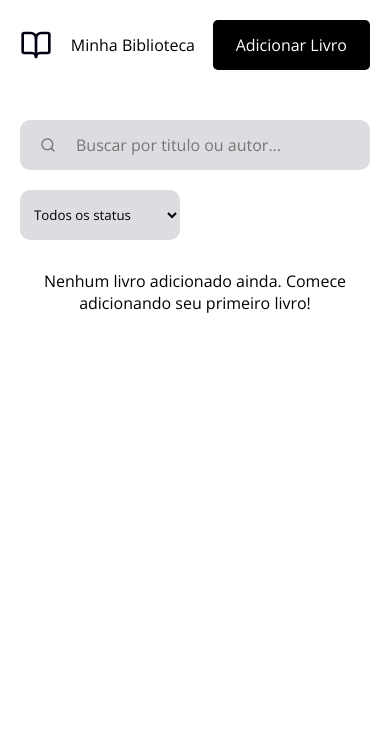
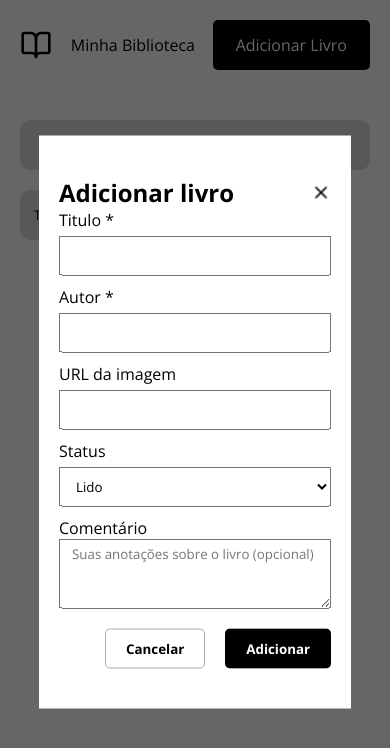
Before and after one commit to rafamoreira11/library-management, a React (Vite) app: page / in a window 390 px wide. Both pictures are taken after a click on the element "Adicionar Livro". Shown: the top 748 px of the page. Built offline with nearby package versions, Linux system fonts and the light colour scheme.

Commit message:
Adicionando Modal (Adicionar livro) / Adicionando responsividade

```diff
--- a/src/components/header/index.jsx
+++ b/src/components/header/index.jsx
@@ -3,7 +3,9 @@ import Plus from '../../assets/plus-icon.png'
 import './header.css'
 
 
-function Header() {
+function Header({ abrirModal }) {
+
+
 
   return (
 
@@ -12,7 +14,7 @@ function Header() {
                 <img src={Logo} alt="logo" className="heaer-logo-img" />
                 <h1 className="header-logo-name">Minha Biblioteca</h1>
             </article>
-            <article className="header-button">
+            <article className="header-button" onClick={abrirModal}>
                 <img src={Plus} alt="plus-icon" className='plus-icon'/>
                 <p className="header-button-text">Adicionar Livro</p>
             </article>
--- /dev/null
+++ b/src/components/modal/index.jsx
@@ -0,0 +1,42 @@
+import Close from '../../assets/close.png'
+import './modal.css'
+
+function Modal({fecharModal}) {
+
+    return (
+        <div className='modal-container'>
+            <div className="modal-background"></div>
+            <section className='modal-content'>
+                <header className='modal-header'>
+                    <h1 className="modal-header-text">Adicionar livro</h1>
+                    <img src={Close} alt="close-icon" className="close-modal-icon" onClick={fecharModal}/>
+                </header>
+                <section className='form-container'>
+                    <form action="#" className='form-cadastro'>
+                        <label className='input-label'>Titulo *</label>
+                        <input type="text" className="form-input" required/>
+                        <label className='input-label'>Autor *</label>
+                        <input type="text" className="form-input" required/>
+                        <label className='input-label'>URL da imagem</label>
+                        <input type="text" className="form-input" />
+                        <label className='input-label'>Status</label>
+                        <select type="text" className="form-input">
+                            <option value="">Lido</option>
+                            <option value="">Lendo</option>
+                            <option value="">Quero ler</option>
+                        </select>
+                        <label className='input-label'>Comentário</label>
+                        <textarea className="form-textarea" placeholder='Suas anotações sobre o livro (opcional)'/>
+                    </form>
+                </section>
+                <footer className='footer-buttons'>
+                    <button className='btn-cancel' onClick={fecharModal}>Cancelar</button>
+                    <button className='btn-add' onClick={fecharModal}>Adicionar</button>
+                </footer>
+            </section>
+        </div>
+    )
+}
+
+
+export default Modal
--- /dev/null
+++ b/src/components/modal/modal.css
@@ -0,0 +1,84 @@
+.modal-background{
+    position: fixed;
+    top: 0;
+    left: 0;
+    width: 100%;
+    height: 100%;
+    background-color: rgba(0,0,0,0.6);
+    z-index: 5;
+}
+
+.modal-content{
+    width: 50%;
+    top: 50%;
+    left: 50%;
+    transform: translate(-50%, -50%);
+    background-color: #fff;
+    position: fixed;
+    z-index: 10;
+}
+
+.modal-content{
+    padding: 40px 20px 40px 20px ;
+}
+
+.close-modal-icon{
+    cursor: pointer;
+    width: 20px;
+}
+
+.form-cadastro{
+    display: flex;
+    flex-direction: column;
+}
+
+.form-input{
+    padding-left: 12px;
+    margin: 5px 0 10px 0 ;
+    height: 40px;
+}
+
+.form-textarea{
+    padding: 5px 0  0 12px;
+    height: 70px;
+}
+
+.footer-buttons{
+    width: 100%;
+    display: flex;
+    align-items: center;
+    justify-content: end;
+}
+
+.footer-buttons button{
+    font-weight: bold;
+    margin-top: 20px;
+    border: 1px solid rgba(0, 0, 0, 0.322);
+    border-radius: 5px;
+    cursor: pointer;
+    padding: 10px 20px;
+}
+
+.btn-cancel{
+    border: 1px solid rgba(0, 0, 0, 0.603);
+    background: none;
+}
+
+.btn-add{
+    margin-left: 20px;
+    color: white;
+    background-color: black;
+}
+
+@media screen and (max-width: 390px) {
+
+}
+@media screen and (max-width: 420px) {
+    .modal-content{
+        width: 80%;
+    }
+
+    .modal-header-text{
+        font-size: 18pt;
+    }
+}
--- a/src/pages/home/index.jsx
+++ b/src/pages/home/index.jsx
@@ -1,13 +1,28 @@
 import Header from '../../components/header/index.jsx'
+import Modal from '../../components/modal/index.jsx'
 import Main from '../../components/main/index.jsx'
 import './style.css'
+import { useState } from 'react'
 
 function Home() {
+  const [openModal, setOpenModal] = useState(false)
+
+  function abrirModal() {
+    setOpenModal(true);
+  }
+
+  function fecharModal() {
+    setOpenModal(false);
+  }
 
   return (
     <div className='home-conteiner'>
-      <Header />
+      <Header abrirModal={abrirModal}/>
       <Main />
+
+      {openModal && (
+        <Modal fecharModal={fecharModal} />
+      )}
     </div>
   )
 }
```
Also changed, not shown: src/assets/close.png (added).
